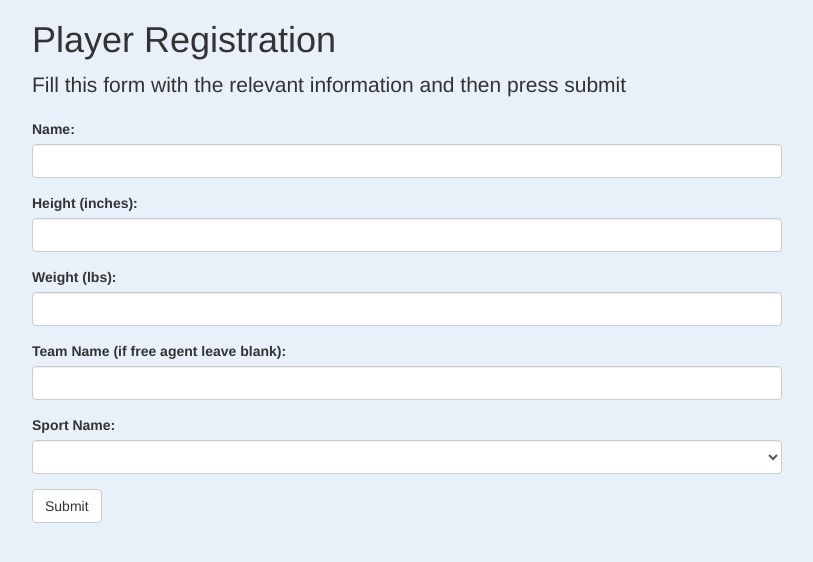
After one commit to tnodolf/CSE111Project, a Flask app: page /player in a window 1280 px wide. The commit adds this page. Shown: the top 562 px of the page, without its empty margins (38-851 px from the left). Run offline with Flask 2, Linux system fonts and the light colour scheme; lists and menus that the app fills with data are empty; some libraries are stand-ins or nearby versions.

Commit message:
sport add

```diff
--- a/main.py
+++ b/main.py
@@ -20,7 +20,7 @@ app.config['SECRET_KEY'] = 'tanner-is-marginally-gay'
 Bootstrap(app)
 
 #configuring form
-class NameForm(FlaskForm):
+class PlayerForm(FlaskForm):
     query = '''select s_name from sport'''
     conn = sqlite3.connect(database)
     result = conn.execute(query)
@@ -35,9 +35,12 @@ class NameForm(FlaskForm):
     sport = SelectField('Sport Name:', choices=sportsNames)
     submit = SubmitField('Submit')
 
+class SportForm(FlaskForm):
+    name = StringField('Sport Name:', validators=[DataRequired()])
+    submit = SubmitField('Submit')
 
-@app.route('/', methods=['GET', 'POST'])
-def index():
+@app.route('/player', methods=['GET', 'POST'])
+def player():
     # you must tell the variable 'form' what you named the class, above
     # 'form' is the variable name used in this template: index.html
     # create a database connection
@@ -46,7 +49,7 @@ def index():
 
     #get sport names:
 
-    form = NameForm()
+    form = PlayerForm()
     message = ""
     if form.validate_on_submit():
 
@@ -59,7 +62,7 @@ def index():
 
         if (val != 0):
             error_message = "You've already registered for {}!".format(form.sport.data)
-            return render_template('index.html', form=form, message=error_message)
+            return render_template('player.html', form=form, message=error_message)
 
         query = '''INSERT INTO Player VALUES
         ('{}', {}, {}, '{}', 0, '{}')'''.format(form.name.data, form.height.data, form.weight.data, form.team.data, form.sport.data)
@@ -68,7 +71,46 @@ def index():
         print("inserted player: {} into db".format(form.name.data))
     conn.close()
 
-    return render_template('index.html', form=form, message=message)
+    return render_template('player.html', form=form, message=message)
+
+
+@app.route('/sport', methods=['GET', 'POST'])
+def sport():
+    # you must tell the variable 'form' what you named the class, above
+    # 'form' is the variable name used in this template: index.html
+    # create a database connection
+    conn = sqlite3.connect(database)
+    cursor = conn.cursor()
+
+    form = SportForm()
+    message = ""
+
+    sportNames = []
+    sportQuery = '''SELECT s_name from sport'''
+    result = conn.execute(sportQuery)
+    for row in result:
+        sportNames.append(row[0])
+
+    if form.validate_on_submit():
+
+        pre_check = '''SELECT count(*) from sport where s_name = "{}" '''.format(form.name.data)
+        result = conn.execute(pre_check)
+        val = 0
+
+        for row in result:
+            val = row[0]
+
+        if (val != 0):
+            error_message = "The sport {} already exists.".format(form.name.data)
+            return render_template('sport.html', form=form, message=error_message, sportNames=sportNames)
+
+        query = '''INSERT INTO SPORT VALUES ('{}', 0, 0)'''.format(form.name.data)
+        cursor.execute(query)
+        conn.commit()
+        print("created sport: {} in db".format(form.name.data))
+    conn.close()
+
+    return render_template('sport.html', form=form, message=message, sportNames=sportNames)
 
 
 app.run()
--- /dev/null
+++ b/templates/player.html
@@ -0,0 +1,35 @@
+{% extends 'bootstrap/base.html' %}
+{% import "bootstrap/wtf.html" as wtf %}
+
+{% block styles %}
+{{ super() }}
+	<style>
+		body { background: #e8f1f9; }
+	</style>
+{% endblock %}
+
+
+{% block title %}
+Player Registration
+{% endblock %}
+
+
+{% block content %}
+
+<div class="container">
+  <div class="row">
+    <div class="col-md-10 col-lg-8 mx-lg-auto mx-md-auto">
+
+      <h1 class="pt-5 pb-2">Player Registration</h1>
+
+      <p class="lead">Fill this form with the relevant information and then press submit</p>
+
+      {{ wtf.quick_form(form) }}
+
+      <p class="pt-5" style="margin-top:5%;color:tomato"><strong>{{ message }}</strong></p>
+
+    </div>
+  </div>
+</div>
+
+{% endblock %}
```
Also changed, not shown: templates/sport.html (renamed from templates/index.html, +9 -2 lines).
